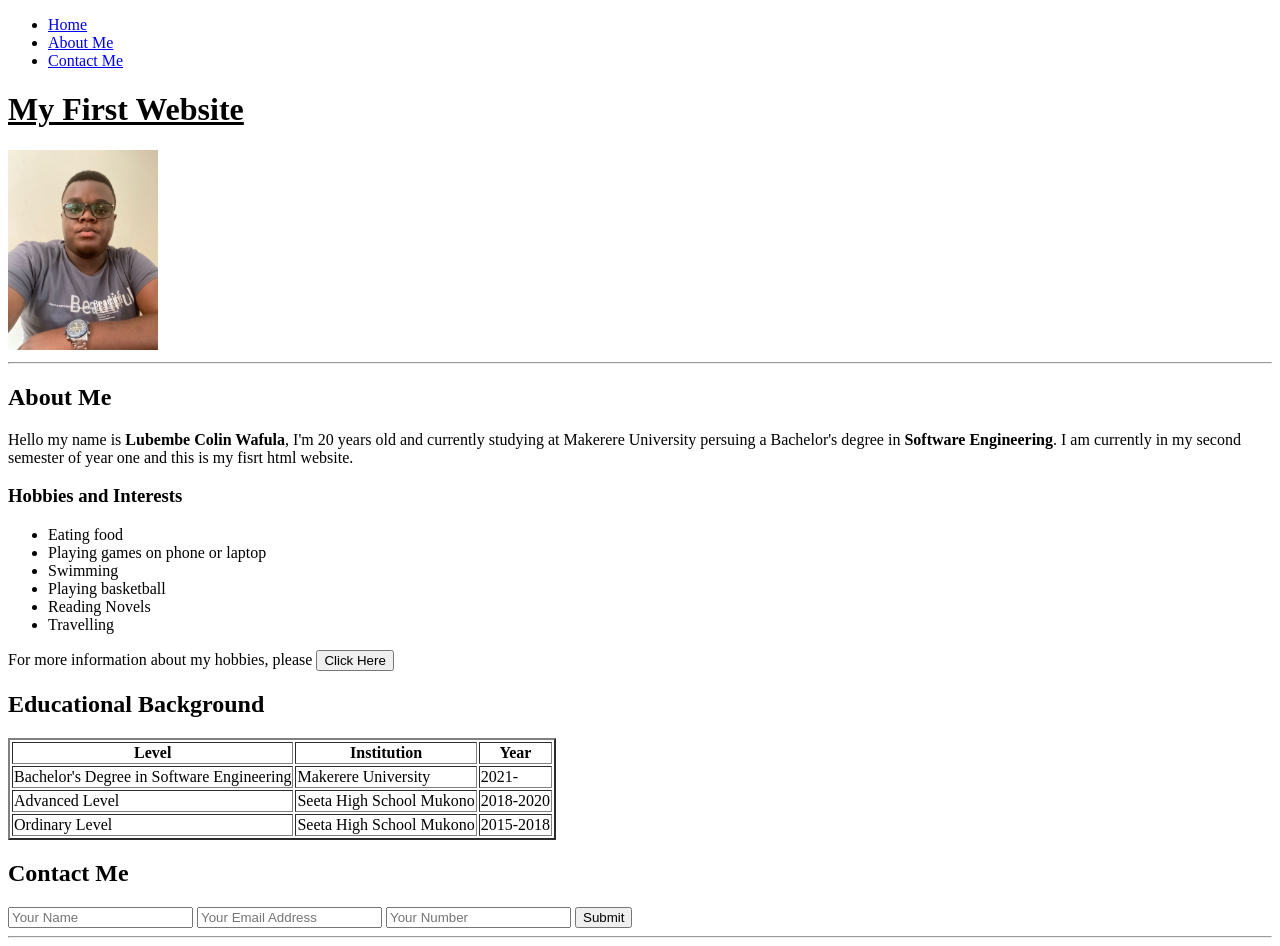
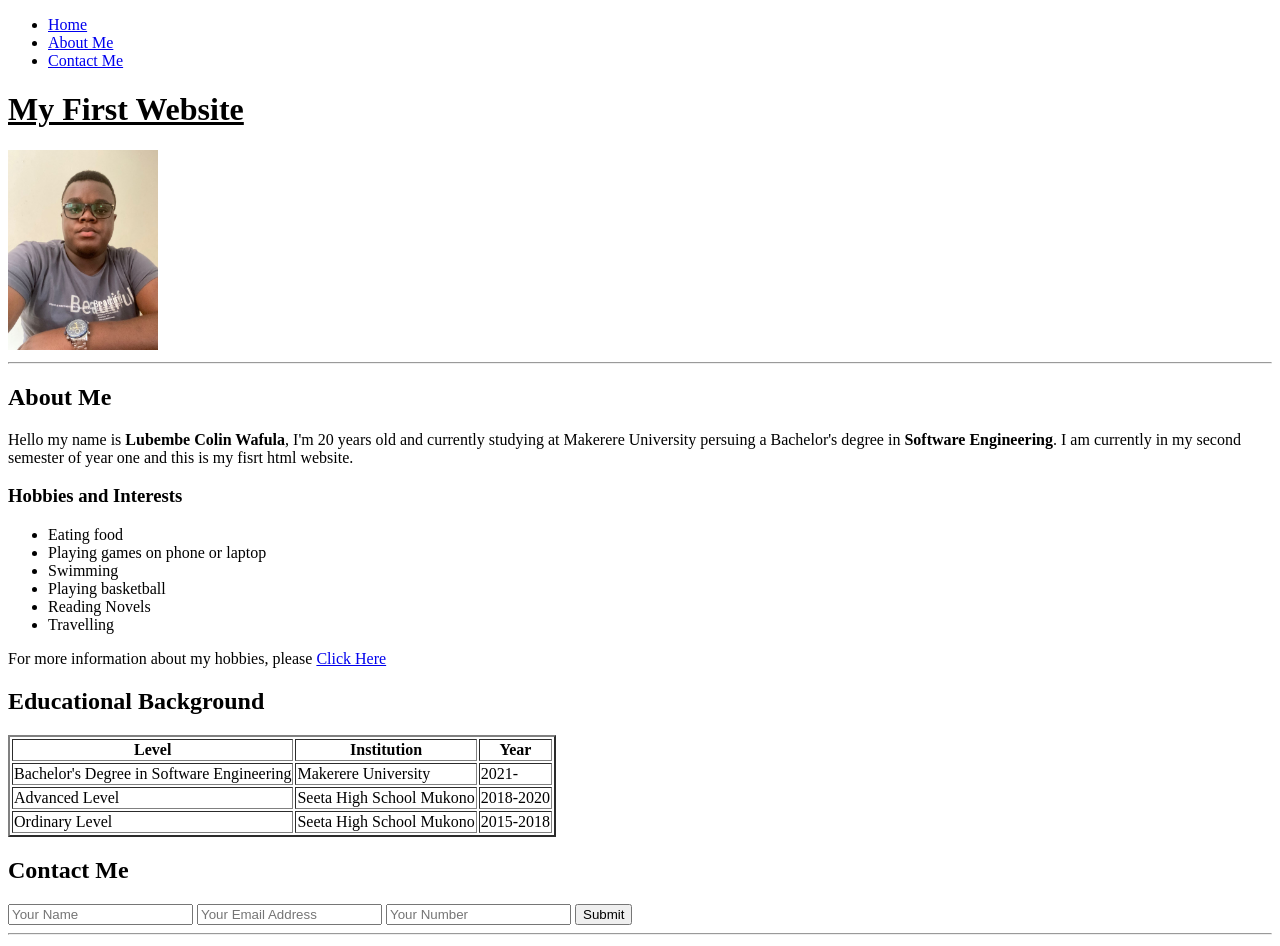
Before and after one commit to colinmarklubembe/myfirstwebsite, a plain HTML site: page index.html in a window 1280 px wide. Drawn offline with Linux system fonts and the light colour scheme.

Commit message:
Update index.html

```diff
--- a/index.html
+++ b/index.html
@@ -31,7 +31,7 @@
         <li> Reading Novels</li>
         <li>Travelling</li>
     </ul>
-    <p>For more information about my hobbies, please <a href="hobbies.html"><button class="btn">Click Here</button></a></p>
+    <p>For more information about my hobbies, please <a href="hobbies.html">Click Here</a></p>
     <h2> Educational Background</h2>
     <table>
         <table border="2px">
@@ -41,7 +41,6 @@
                 <th>Institution</th>
                 <th>Year</th>
             </tr>
-            </thead>
             <tbody>
                 <tr>
                     <td>Bachelor's Degree in Software Engineering</td>
@@ -60,7 +59,6 @@
                 </tr>
             </tbody>
         </table>
-    </table>
     <form action="mailto:colinlubembe68@gmail.com" method="POST">
         <div class="container">
             <div class="contact-box">
```
